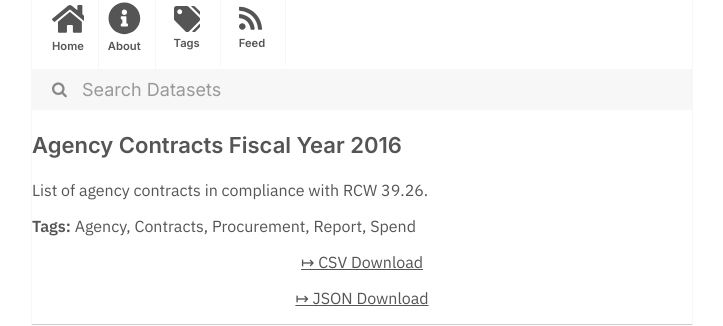
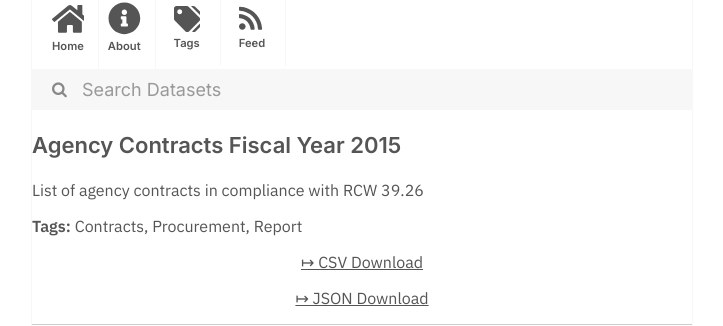
Before and after one commit to dayda-entities/state-of-washington, a Jekyll site: the page built from _posts/2020-11-10-agency-contracts-fiscal-year-2.md, in a window 1280 px wide. Shown: the part 216-542 px from the top of the page, without its empty margins (278-1001 px from the left). Built offline with Jekyll 4.4.1, drawn with Linux system fonts in a browser that asks for light colours.

```diff
--- a/_posts/2020-11-10-agency-contracts-fiscal-year-2.md
+++ b/_posts/2020-11-10-agency-contracts-fiscal-year-2.md
@@ -1,20 +1,18 @@
 ---
-title: Agency Contracts Fiscal Year 2016
-created: '2020-11-10T17:20:26.660968'
-modified: '2020-11-10T17:20:26.660977'
+title: Agency Contracts Fiscal Year 2015
+created: '2020-11-10T17:20:52.400656'
+modified: '2020-11-10T17:20:52.400663'
 state: active
 type: dataset
 tags:
-  - Agency
   - Contracts
   - Procurement
   - Report
-  - Spend
 groups:
   - Local Government
-csv_url: 'https://data.wa.gov/api/views/dq2q-43tp/rows.csv?accessType=DOWNLOAD'
-json_url: 'https://data.wa.gov/api/views/dq2q-43tp/rows.json?accessType=DOWNLOAD'
+csv_url: 'https://data.wa.gov/api/views/j59h-dkq5/rows.csv?accessType=DOWNLOAD'
+json_url: 'https://data.wa.gov/api/views/j59h-dkq5/rows.json?accessType=DOWNLOAD'
 layout: post
 
 ---
-List of agency contracts in compliance with RCW 39.26.
+List of agency contracts in compliance with RCW 39.26
```
